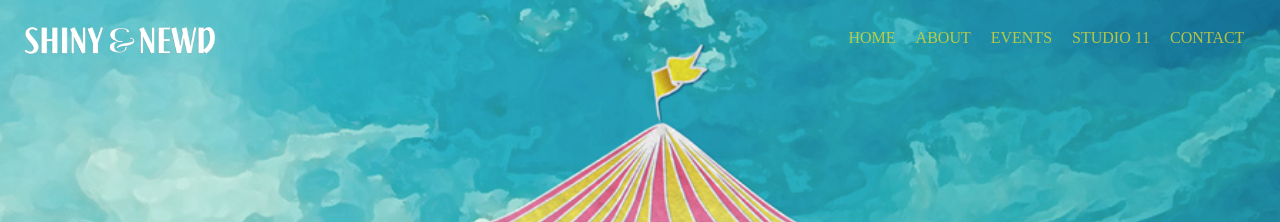
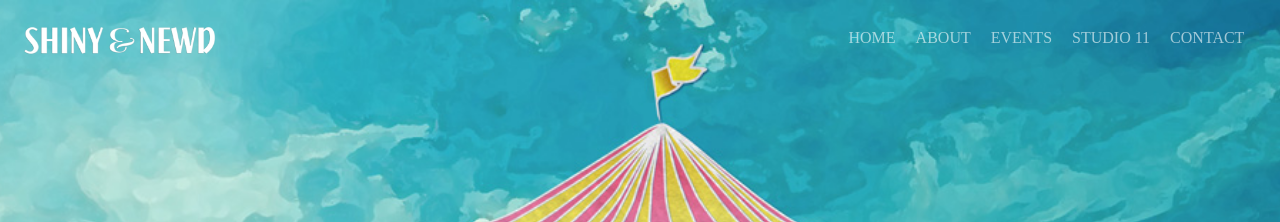
Before and after one commit to rachyrach/shinyandnewd, a Jekyll site: the page built from index.html, in a window 1280 px wide. Shown: the top 222 px of the page. Built offline with Jekyll 4.4.1, drawn with Linux system fonts in a browser that asks for light colours; Markdown is read by kramdown in place of the engine named in the settings.

Commit message:
event update
nav back to white

```diff
--- a/css/main.css
+++ b/css/main.css
@@ -136,8 +136,8 @@ li{
 	padding: 10px
 }
 
-li a { color: #ded832; opacity:0.8; font-size: 16px; text-decoration: none; font-family:"museo-sans-rounded"; text-transform: uppercase; }
-li a:hover { color: #ded832; opacity:1; }
+li a { color: #fff; opacity:0.6; font-size: 16px; text-decoration: none; font-family:"museo-sans-rounded"; text-transform: uppercase; }
+li a:hover { color: #fff; opacity:1; }
 
 @media only screen and (max-width : 800px) {
 
--- a/index.html
+++ b/index.html
@@ -42,16 +42,16 @@ She is a member of the Watercolor Art Society of Houston.</p>
             <h1>Events</h1>
  <div class="column1">
 <p>
-<span class="date">Saturday, November 2</span><br>
+<div class="date">Saturday, November 2</div><br>
 Open Studios at Aurora Gallery 6-9:30pm<br>
     <a href="https://www.facebook.com/AuroraStudiosintheheights" target="_blank" class="btn-event">MORE INFO</a><br><br>
 
-<span class="date">December 3-6</span><br>
+<div class="date">December 3-6</div><br>
 Art Basel, Miami Beach  12pm-8pm (most days)<br>
 Heather J. Taylor will be showing at Art Basel in Miami Beach this year! This a a great accomplishment and if you happen to be in town or need a vacation, its a great event to attend.</br>
 <a href="https://www.artbasel.com/miami-beach" target="_blank" class="btn-event">MORE INFO</a> <br><br>
 
-<span class="date">Saturday, December 19</span><br>
+<div class="date">Saturday, December 19</div><br>
 Open Studios at Aurora Gallery 6-9:30pm<br>
     <a href="https://www.facebook.com/AuroraStudiosintheheights" target="_blank" class="btn-event">MORE INFO</a><br><br>
     </p>
@@ -59,15 +59,15 @@ Open Studios at Aurora Gallery 6-9:30pm<br>
 
              <div class="column2">
 <p>
-<span class="date">Saturday, January 16</span><br>
+<div class="date">Saturday, January 16</div><br>
 Open Studios at Aurora Gallery 6-9:30pm<br>
     <a href="https://www.facebook.com/AuroraStudiosintheheights" target="_blank" class="btn-event">MORE INFO</a><br><br>
 
-<span class="date">Saturday,February 20</span><br>
+<div class="date">Saturday,February 20</div><br>
 Open Studios at Aurora Gallery 6-9:30pm<br>
     <a href="https://www.facebook.com/AuroraStudiosintheheights" target="_blank" class="btn-event">MORE INFO</a><br><br>
 
-<span class="date">Saturday, March 19</span><br>
+<div class="date">Saturday, March 19</div><br>
 Open Studios at Aurora Gallery 6-9:30pm<br>
     <a href="https://www.facebook.com/AuroraStudiosintheheights" target="_blank" class="btn-event">MORE INFO</a><br><br>
     </p>
```
